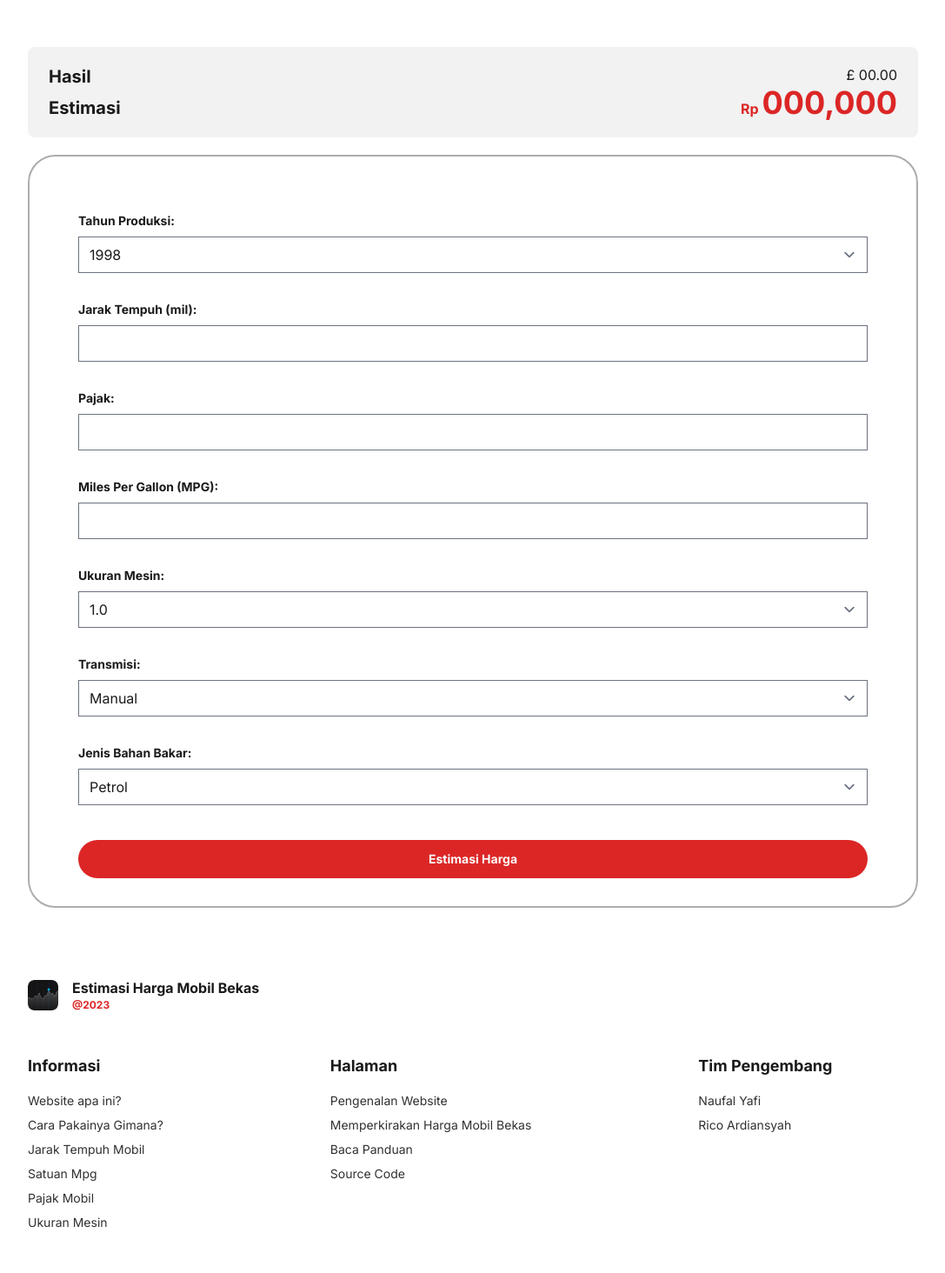
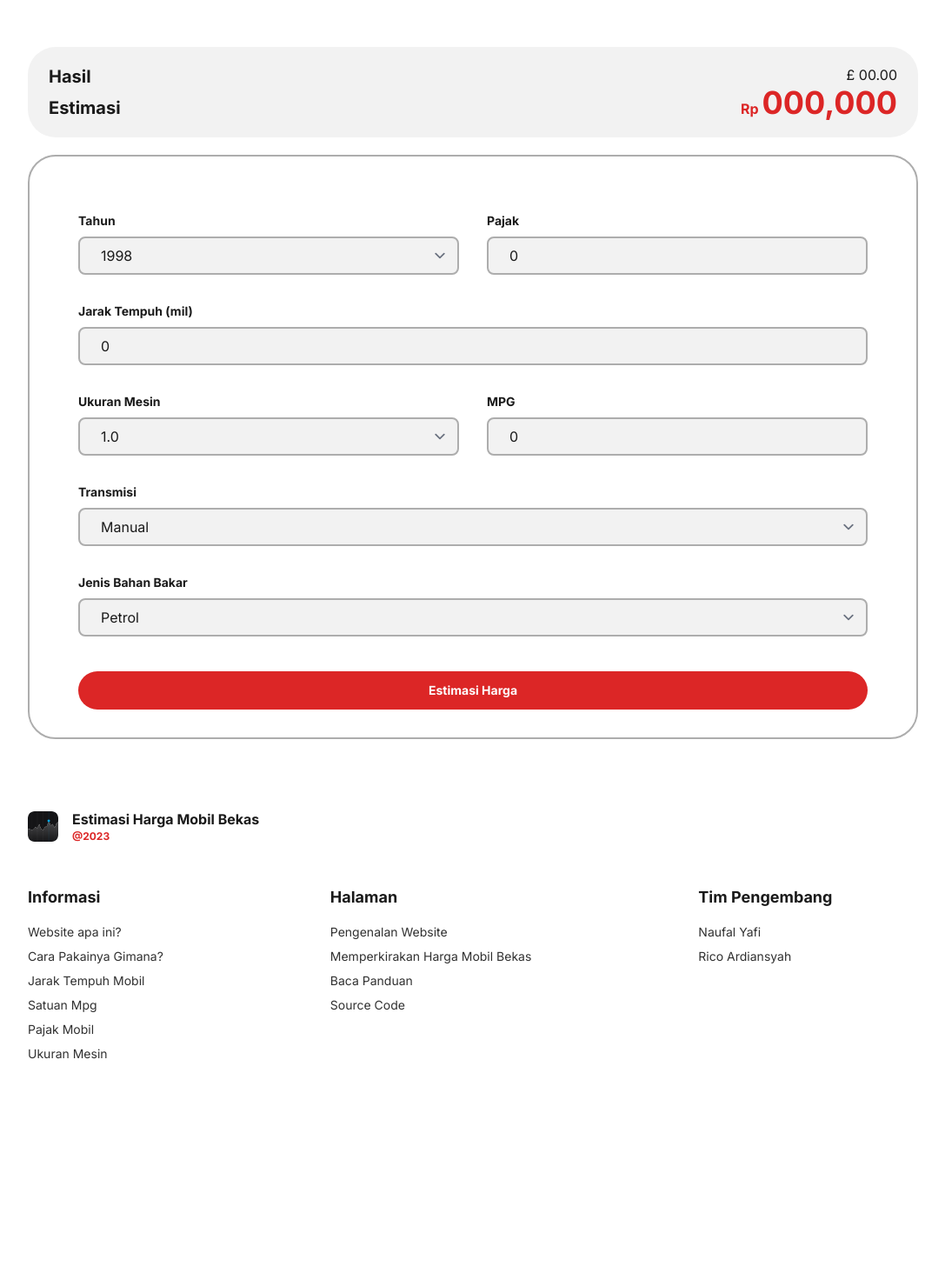
Before and after one commit to 0xricoard/Django-App, a Django app: page /estimate/ in a window 1280 px wide. Shown: the part 74-1538 px from the top of the page at 87% size, without its empty margins (96-1183 px from the left). After the commit the page ends 1292 px from the top, so only its background shows below. Run offline with Django 3.2, Linux system fonts and the light colour scheme; parts of the project's set-up code (start-up, migrations or seed data) failed here and were passed over; some libraries are stand-ins or nearby versions.

Commit message:
custom styling form

```diff
--- a/django_app/settings.py
+++ b/django_app/settings.py
@@ -43,6 +43,7 @@ INSTALLED_APPS = [
   'django.contrib.sessions',
   'django.contrib.messages',
   'django.contrib.staticfiles',
+  'widget_tweaks',
   'tailwind',
   'theme',
   'django_browser_reload',
--- a/django_app/urls.py
+++ b/django_app/urls.py
@@ -20,5 +20,6 @@ from . import views
 urlpatterns = [
   path('', views.home),
   path('estimate/', views.estimasi_harga),
+  path('docs/', views.guide),
   path("__reload__/", include("django_browser_reload.urls")),
 ]
--- a/django_app/views.py
+++ b/django_app/views.py
@@ -10,6 +10,13 @@ def home(request):
         'params': '/'
     }
     return render(request, 'home.html', context)
+
+def guide(request):
+    context = {
+      'title': 'Panduan - Baca Panduan Agar Tidak Bingung Saat Menggunakannya - Cari Harga yang Pas untuk Spesifikasi Mobil Bekas',
+      'params': '/docs'
+    }
+    return render(request, 'guide.html', context)
 
 def handling_404(request):
     context = {
--- a/installed_packages.txt
+++ b/installed_packages.txt
@@ -10,6 +10,7 @@ cookiecutter==2.4.0
 Django==4.2.5
 django-browser-reload==1.11.0
 django-tailwind==3.6.0
+django-widget-tweaks==1.5.0
 idna==3.4
 Jinja2==3.1.2
 joblib==1.3.2
--- a/static/js/main.js
+++ /dev/null
@@ -1,12 +0,0 @@
-const header = document.querySelector('.nav-links');
-let condition = false;
-
-const toggleNavbar = () => {
-  if (condition) {
-    header.classList.toggle('translate-x-[-100%]', false);
-    condition = true;
-  } else {
-    header.classList.toggle('translate-x-[-100%]');
-    condition = false;
-  }
-}
--- a/templates/404.html
+++ b/templates/404.html
@@ -1,5 +1,4 @@
 {% extends "partials/base.html" %}
-
 
 {% block body %}
 <main class="px-6 lg:px-32 pt-32 text-center flex flex-col items-center">
--- a/templates/estimasi_harga.html
+++ b/templates/estimasi_harga.html
@@ -1,9 +1,9 @@
 {% extends "partials/base.html" %}
+{% load widget_tweaks %}
 
 {% block body %}
-
 <section class="px-6 lg:px-32 pt-32 text-neutral-900" id="#result">
-  <div class="bg-neutral-100 py-5 rounded-lg px-6 flex flex-col md:flex-row justify-between items-center">
+  <div class="bg-neutral-100 py-5 rounded-[1rem] md:rounded-[2rem] px-6 flex flex-col md:flex-row justify-between items-center">
     <h1 class="font-bold text-xl flex flex-row md:flex-col gap-2 flex-wrap">
       <span>Hasil</span>
       <span>Estimasi</span>
@@ -18,12 +18,51 @@
 
 <main class="mt-5 px-6 lg:px-32">
   <form method="post">
-    {% csrf_token %} {{ form.as_p }}
+    {% csrf_token %}
+
+    <div class="flex w-full justify-center items-center gap-8">
+      <div class="w-full">
+        <label>Tahun</label>
+        {% render_field form.year class+="input-style" %}
+      </div>
+
+      <div class="w-full">
+        <label>Pajak</label>
+        {% render_field form.tax class+="input-style" value="0"%}
+      </div>
+    </div>
+
+    <div class="w-full">
+      <label>Jarak Tempuh (mil)</label>
+      {% render_field form.mileage class+="input-style" value="0"%}
+    </div>
+
+
+    <div class="flex w-full justify-center items-center gap-8">
+      <div class="w-full">
+        <label>Ukuran Mesin</label>
+        {% render_field form.engineSize class+="input-style" value="0"%}
+      </div>
+
+      <div class="w-full">
+        <label>MPG</label>
+        {% render_field form.mpg class+="input-style" value="0"%}
+      </div>
+    </div>
+
+    <div>
+      <label>Transmisi</label>
+      {% render_field form.transmission class+="input-style" value="0"%}
+    </div>
+
+    <div>
+      <label>Jenis Bahan Bakar</label>
+      {% render_field form.fuelType class+="input-style" value="0"%}
+    </div>
 
     <a href="#result" class="cursor-pointer">
-      <input type="submit" value="Estimasi Harga" class="w-full bg-red py-3 font-bold text-neutral-50 rounded-full text-sm mt-10 cursor-pointer"/>
+      <input type="submit" value="Estimasi Harga" class="w-full bg-red hover:opacity-80 py-3 font-bold text-neutral-50 rounded-full text-sm mt-10 cursor-pointer"/>
     </a>
   </form>
 </main>
-
 {% endblock %}
--- /dev/null
+++ b/templates/guide.html
@@ -0,0 +1,5 @@
+{% extends "partials/base.html" %}
+{% load static %}
+
+{% block body %}
+{% endblock %}
--- a/templates/partials/base.html
+++ b/templates/partials/base.html
@@ -38,4 +38,8 @@
       {% include 'partials/footer.html' %}
     </footer>
   </body>
+
+  <script>
+    const header = document.querySelector('.nav-links'); let condition = false; const toggleNavbar = () => { if (condition) { header.classList.toggle('translate-x-[-100%]', false); condition = true; } else { header.classList.toggle('translate-x-[-100%]'); condition = false; } }
+  </script>
 </html>
--- a/templates/partials/header.html
+++ b/templates/partials/header.html
@@ -53,6 +53,4 @@
         <img src="{% static 'images/menu.svg' %}" alt="github logo" title="menu" width="35px" height="35px"/>
       </button>
   </div>
-
-  <script src="{% static 'js/main.js' %}" defer></script>
 </div>
--- a/theme/static/css/dist/styles.css
+++ b/theme/static/css/dist/styles.css
@@ -775,6 +775,27 @@ select, input {
   outline-offset: 2px;
 }
 
+.input-style {
+  width: 100%;
+  border-radius: 0.5rem;
+  border-width: 2px;
+  --tw-border-opacity: 1;
+  border-color: rgb(173 173 173 / var(--tw-border-opacity));
+  --tw-bg-opacity: 1;
+  background-color: rgb(242 242 242 / var(--tw-bg-opacity));
+  padding-left: 1.5rem;
+  padding-right: 1.5rem;
+  outline: 2px solid transparent;
+  outline-offset: 2px;
+}
+
+.input-style:focus {
+  --tw-border-opacity: 1;
+  border-color: rgb(220 38 38 / var(--tw-border-opacity));
+  --tw-bg-opacity: 1;
+  background-color: rgb(254 254 254 / var(--tw-bg-opacity));
+}
+
 .nav-mobile {
   position: absolute;
   left: 0px;
@@ -1013,6 +1034,10 @@ select, input {
   gap: 1.25rem;
 }
 
+.gap-8 {
+  gap: 2rem;
+}
+
 .overflow-hidden {
   overflow: hidden;
 }
@@ -1029,8 +1054,25 @@ select, input {
   border-radius: 0.5rem;
 }
 
+.rounded-xl {
+  border-radius: 0.75rem;
+}
+
+.rounded-\[1rem\] {
+  border-radius: 1rem;
+}
+
 .border {
   border-width: 1px;
+}
+
+.border-2 {
+  border-width: 2px;
+}
+
+.border-neutral-300 {
+  --tw-border-opacity: 1;
+  border-color: rgb(173 173 173 / var(--tw-border-opacity));
 }
 
 .bg-neutral-100 {
@@ -1217,6 +1259,14 @@ select, input {
   opacity: 0.7;
 }
 
+.hover\:opacity-90:hover {
+  opacity: 0.9;
+}
+
+.hover\:opacity-80:hover {
+  opacity: 0.8;
+}
+
 @media (min-width: 768px) {
   .md\:mb-0 {
     margin-bottom: 0px;
@@ -1271,6 +1321,10 @@ select, input {
     gap: 8rem;
   }
 
+  .md\:rounded-\[2rem\] {
+    border-radius: 2rem;
+  }
+
   .md\:bg-transparent {
     background-color: transparent;
   }
--- a/theme/static_src/src/styles.css
+++ b/theme/static_src/src/styles.css
@@ -12,6 +12,9 @@
   select, input {
     @apply w-full outline-none mt-2;
   }
+  .input-style {
+    @apply rounded-lg px-6 bg-neutral-100 border-2 border-neutral-300 focus:bg-neutral-50 focus:border-red outline-none w-full;
+  }
   .nav-mobile {
     @apply absolute left-0 px-6 top-[3rem] w-full py-4 bg-neutral-50;
   }
```
